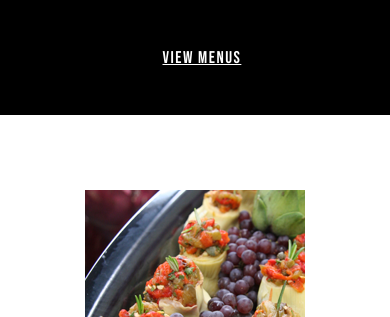
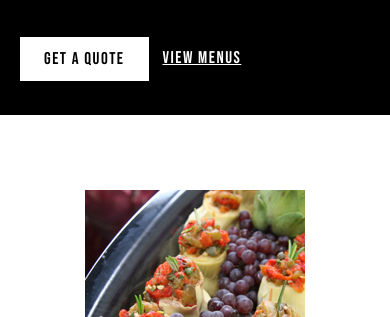
Before and after one commit to Teluad/primeone, a plain HTML site: page index.html in a window 390 px wide. Shown: the part 527-844 px from the top of the page. Drawn offline with nearby package versions, Linux system fonts and the light colour scheme.

Commit message:
Add files via upload

```diff
--- a/css/style.css
+++ b/css/style.css
@@ -78,9 +78,9 @@ textarea.input {
   display: none;
 }
 
-.btn a {
-  display: inline-block;
+.content__btn a {
   color: #000000;
+  background-color: #fff;
   font-family: "Bebas Neue";
   font-size: 17px;
   font-weight: 400;
@@ -90,8 +90,7 @@ textarea.input {
 }
 
 @media (max-width: 1173px) {
-  .btn a {
-    font-size: 17px;
+  .content__btn a {
     padding: 12px 24px;
   }
 }
@@ -470,10 +469,6 @@ header {
     line-height: 35px;
   }
 }
-.content__btn {
-  display: inline-block;
-  z-index: 5;
-}
 
 .content__text {
   color: #ffffff;
@@ -495,7 +490,9 @@ header {
   display: -webkit-box;
   display: -ms-flexbox;
   display: flex;
-  align-items: center;
+  -webkit-box-align: center;
+      -ms-flex-align: center;
+          align-items: center;
 }
 
 .menus__body {
```
